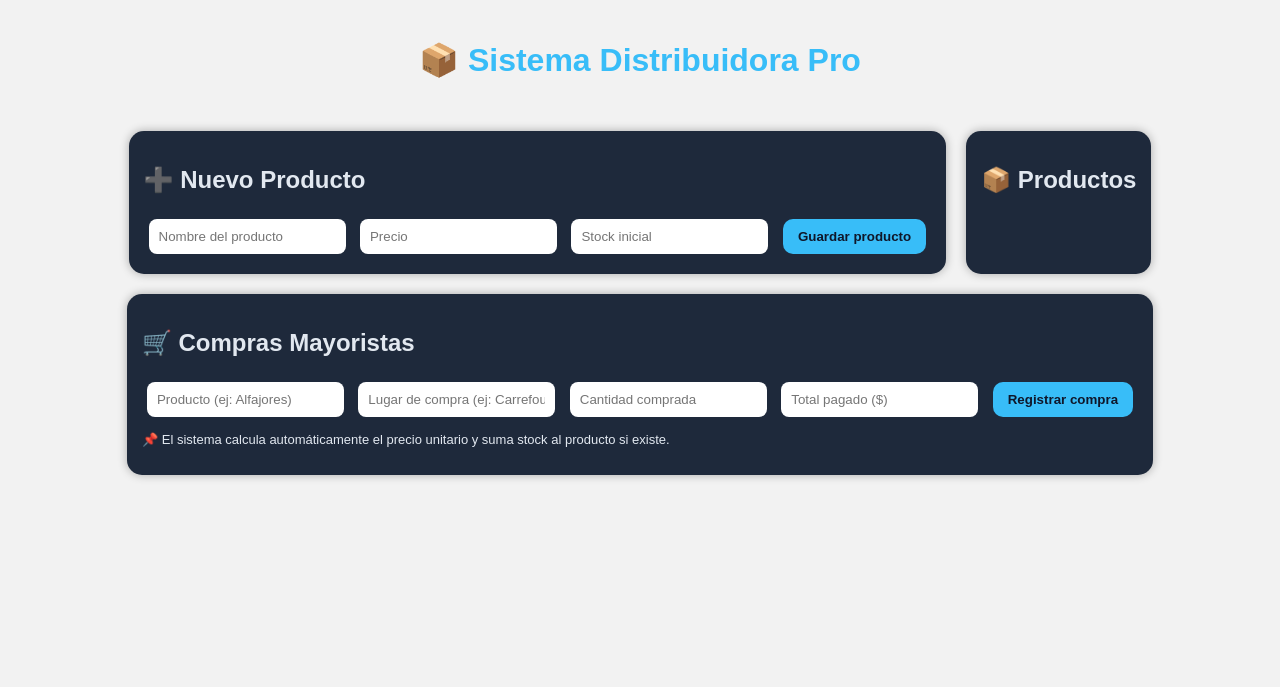
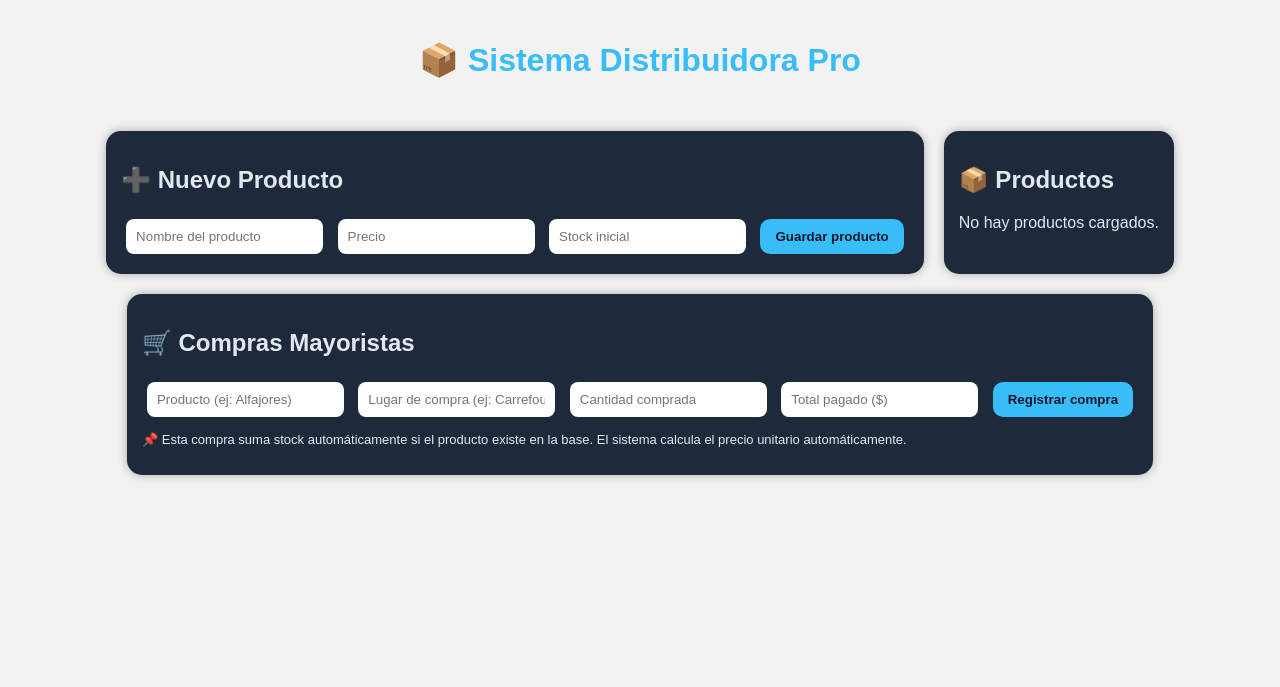
Before and after one commit to nicomartinezytm-pixel/distribuidora, a Flask app: template templates/index.html in a window 1280 px wide. Shown: the top 687 px of the page. Run offline with Flask 3, Linux system fonts and the light colour scheme; the template is opened without the code that fills it, so the values that code supplies are empty.

Commit message:
Update index.html

```diff
--- a/templates/index.html
+++ b/templates/index.html
@@ -1,61 +1,73 @@
 {% extends "base.html" %}
 {% block content %}
 
+<div class="container">
+
     <h1>📦 Sistema Distribuidora Pro</h1>
-
-<div class="container">
 
     <!-- ================= PRODUCTOS ================= -->
     <div class="card">
+
         <h2>➕ Nuevo Producto</h2>
 
         <form method="POST" action="/agregar_producto">
 
             <input name="nombre" placeholder="Nombre del producto" required>
-            <input name="precio" placeholder="Precio" required>
+            <input name="precio" placeholder="Precio" step="0.01" required>
             <input name="stock" placeholder="Stock inicial" required>
 
             <button type="submit">Guardar producto</button>
 
         </form>
+
     </div>
 
     <!-- ================= LISTA PRODUCTOS ================= -->
     <div class="card">
+
         <h2>📦 Productos</h2>
 
+        {% if productos %}
             {% for p in productos %}
                 <div class="card">
-            <b>{{ p['nombre'] }}</b><br>
+
+                    <b>📌 {{ p['nombre'] }}</b><br>
                     💰 Precio: ${{ p['precio'] }}<br>
                     📦 Stock: {{ p['stock'] }}<br>
 
                     <a href="/eliminar_producto/{{ p['id'] }}">
                         <button>❌ Eliminar</button>
                     </a>
+
                 </div>
             {% endfor %}
+        {% else %}
+            <p>No hay productos cargados.</p>
+        {% endif %}
 
     </div>
 
     <!-- ================= COMPRAS MAYORISTAS ================= -->
     <div class="card">
+
         <h2>🛒 Compras Mayoristas</h2>
 
         <form method="POST" action="/agregar_compra">
 
             <input name="producto" placeholder="Producto (ej: Alfajores)" required>
-            <input name="lugar" placeholder="Lugar de compra (ej: Carrefour)" required>
-            <input name="cantidad" placeholder="Cantidad comprada" required>
-            <input name="total" placeholder="Total pagado ($)" required>
+            <input name="lugar" placeholder="Lugar de compra (ej: Carrefour / Mayorista)" required>
+            <input name="cantidad" type="number" placeholder="Cantidad comprada" required>
+            <input name="total" type="number" step="0.01" placeholder="Total pagado ($)" required>
 
             <button type="submit">Registrar compra</button>
 
         </form>
 
-        <p style="margin-top:10px; font-size:13px;">
-            📌 El sistema calcula automáticamente el precio unitario y suma stock al producto si existe.
+        <p style="font-size:13px; margin-top:10px;">
+            📌 Esta compra suma stock automáticamente si el producto existe en la base.
+            El sistema calcula el precio unitario automáticamente.
         </p>
+
     </div>
 
 </div>
```
Lines whose indentation alone changed are shown as unchanged.
